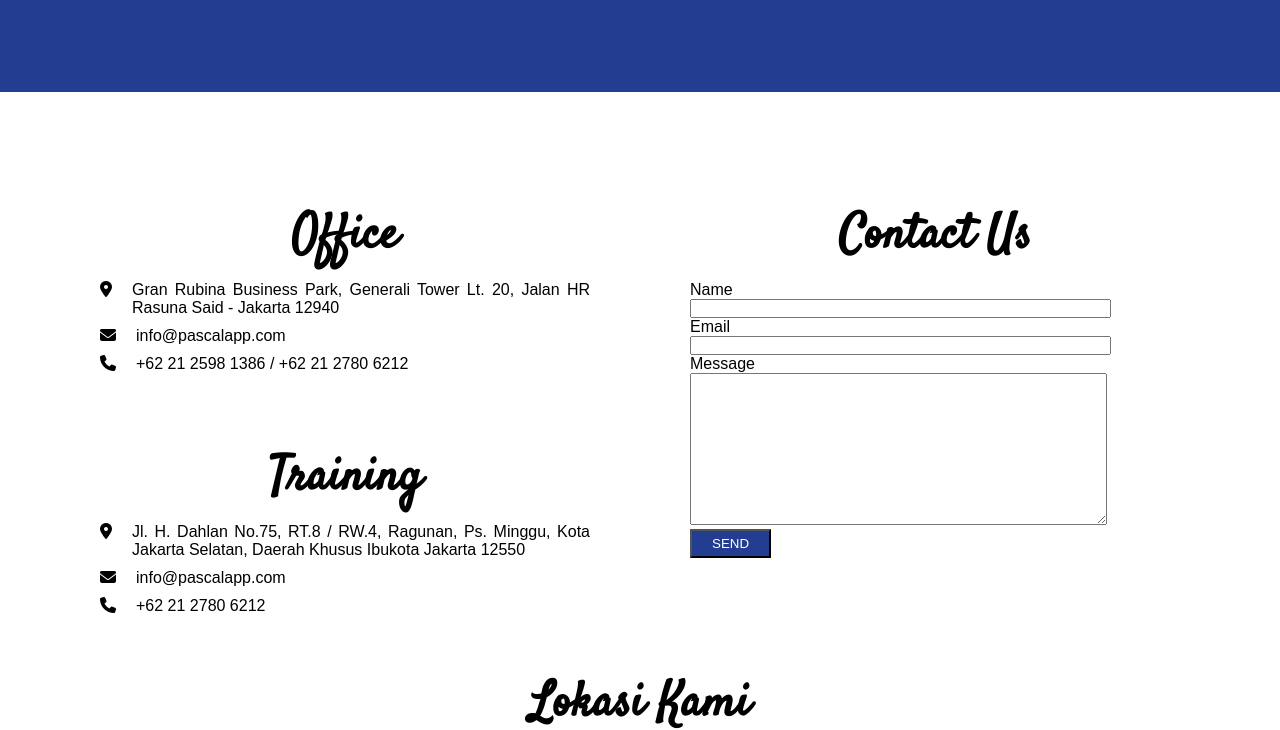
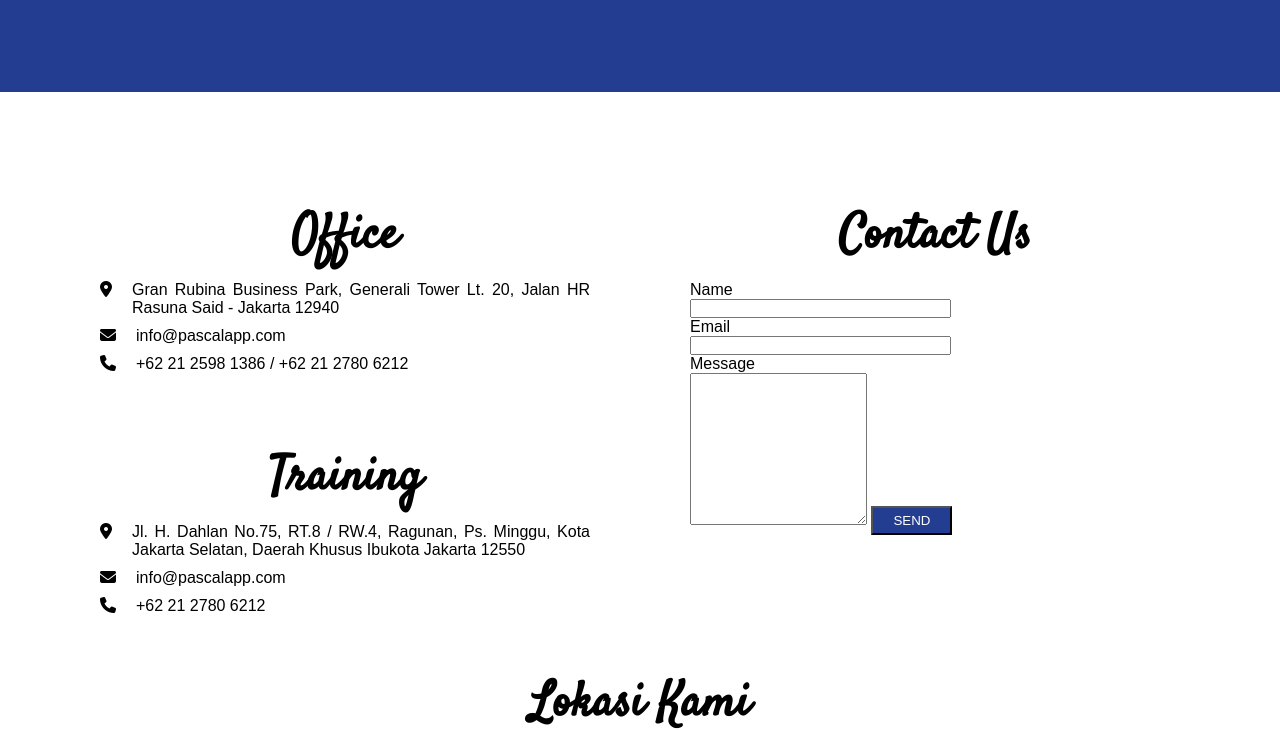
Before and after one commit to fairuzikbar/enigma-pascal-frontend, a website: page index.html in a window 1280 px wide. Shown: the part 3230-3960 px from the top of the page. Drawn offline with Linux system fonts and the light colour scheme.

Commit message:
[EDIT] reduce cols on message again 5

```diff
--- a/index.html
+++ b/index.html
@@ -144,11 +144,11 @@
           <h1>Contact Us</h1>
           <form action="">
             <label for="name">Name</label><br>
-            <input type="text" name="name" size="50" required><br>
+            <input type="text" name="name" size="30" required><br>
             <label for="email">Email</label><br>
-            <input type="email" name="email" size="50" required><br>
+            <input type="email" name="email" size="30" required><br>
             <label for="message">Message</label><br>
-            <textarea name="message" id="" cols="50" rows="10" required></textarea>
+            <textarea name="message" id="" cols="20" rows="10" required></textarea>
 
             <button type="submit" class="button">SEND</button>
           </form>
```
